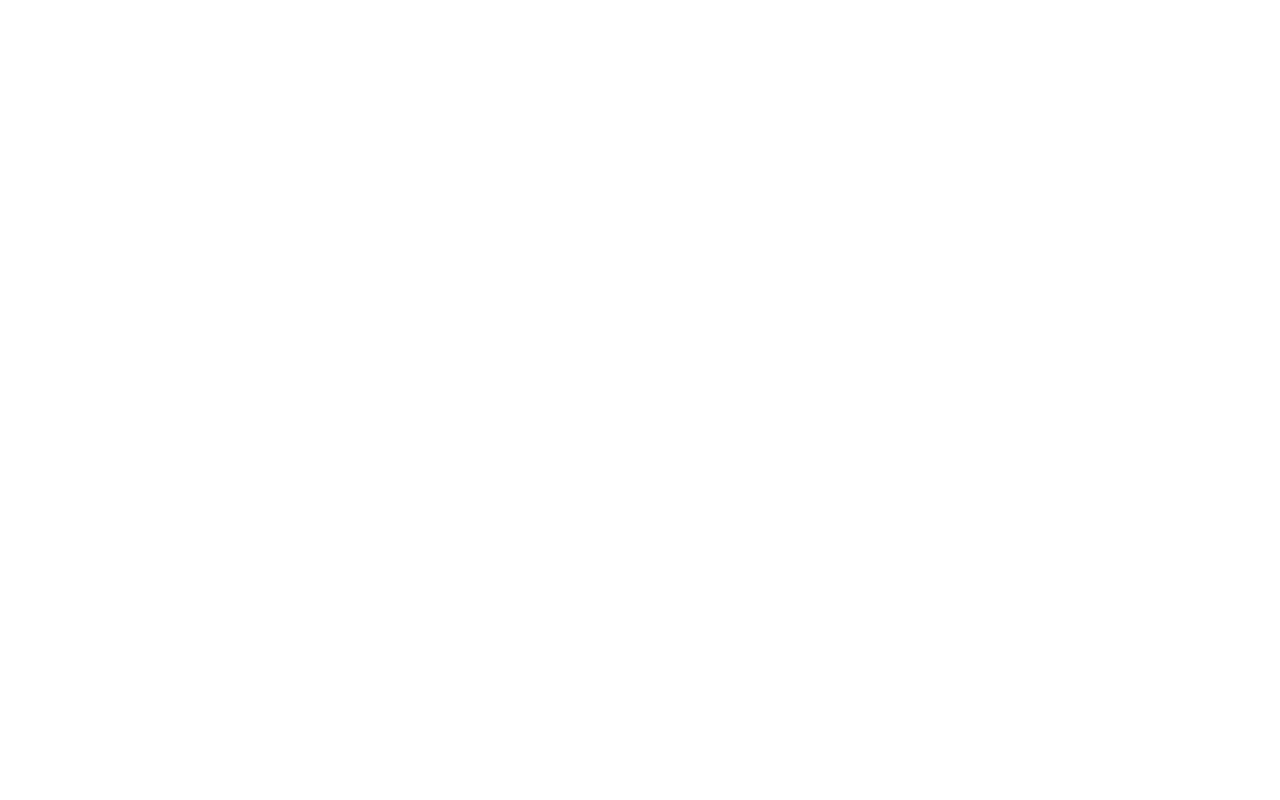
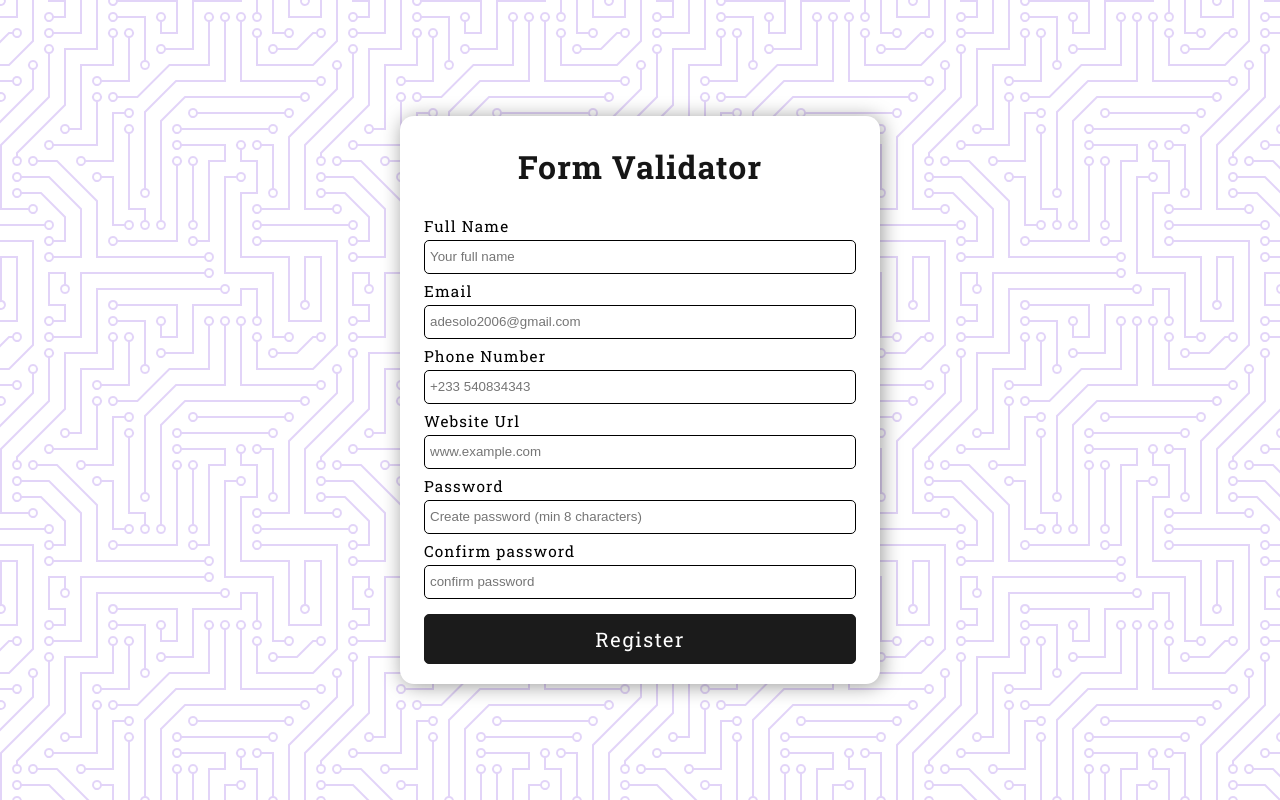
Before and after one commit to solomon-yaw-amalitech/form-validator, a plain HTML site: page index.html in a window 1280 px wide. Drawn offline with Linux system fonts and the light colour scheme.

Commit message:
modified:   index.html         modified:   script.js         modified:   style.css

```diff
--- a/index.html
+++ b/index.html
@@ -1 +1,45 @@
-<!-- Code Starts Here.. -->
+<!DOCTYPE html>
+<html lang="en">
+<head>
+    <meta charset="UTF-8">
+    <meta http-equiv="X-UA-Compatible" content="IE=edge">
+    <meta name="viewport" content="width=device-width, initial-scale=1.0">
+    <title>Form Validator</title>
+    <link rel="stylesheet" href="style.css">
+</head>
+<body>
+  <div class="container">
+    <h1>Form Validator</h1>
+     <h3 id="message"></h3>
+     <form id="form">
+      <div class="form-group">
+        <label for="name">Full Name</label>
+        <input id="name" type="text" name="name" placeholder="Your full name" required>
+      </div>
+      <div class="form-group">
+        <label for="email">Email</label>
+        <input id="email " type="email" name="email" placeholder="adesolo2006@gmail.com" required>
+      </div>
+      <div class="form-group">
+        <label for="phone">Phone Number</label>
+        <input id="phone" type="tel" name="phone" placeholder="+233 540834343" required>
+      </div>
+      <div class="form-group">
+        <label for="website">Website Url</label>
+        <input id="website" type="url" name="website"placeholder="www.example.com" required>
+      </div>
+      <div class="form-group">
+        <label for="password1">Password</label>
+        <input id="password1" type="password" name="password" placeholder="Create password (min 8 characters)" required>
+      </div>
+      <div class="form-group">
+        <label for="password2">Confirm password</label>
+        <input id="password2" type="password" name="confirmPassword" placeholder="confirm password"     required>
+      </div>
+       <button type="submit">Register</button>
+     </form>
+  </div>
+
+ <script src="script.js"></script>
+</body>
+</html>
--- a/style.css
+++ b/style.css
@@ -1,4 +1,4 @@
-@import url('https://fonts.googleapis.com/css2?family=Roboto+Slab:wght@400;700&display=swap');
+@import url("https://fonts.googleapis.com/css2?family=Roboto+Slab:wght@400;700&display=swap");
 
 *,
 *::before,
@@ -8,7 +8,7 @@
 
 body {
   margin: 0;
-  font-family: 'Roboto Slab', serif;
+  font-family: "Roboto Slab", serif;
   min-height: 100vh;
   letter-spacing: 1.1px;
 
@@ -72,7 +72,7 @@ button {
   border-radius: 5px;
   height: 50px;
   width: 100%;
-  font-family: 'Roboto Slab', serif;
+  font-family: "Roboto Slab", serif;
   font-size: 20px;
   letter-spacing: 1.5px;
   margin-top: 5px;
```
Also changed, not shown: script.js (line endings or trailing spaces).
